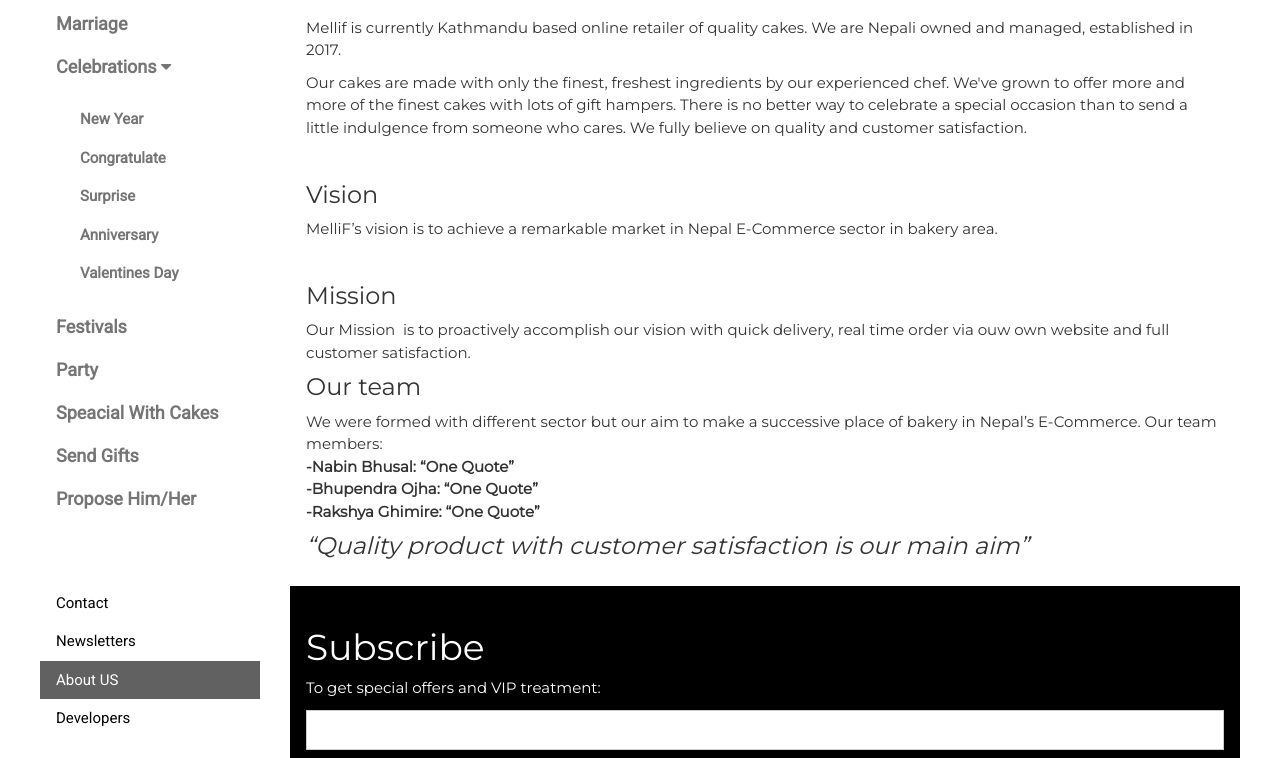
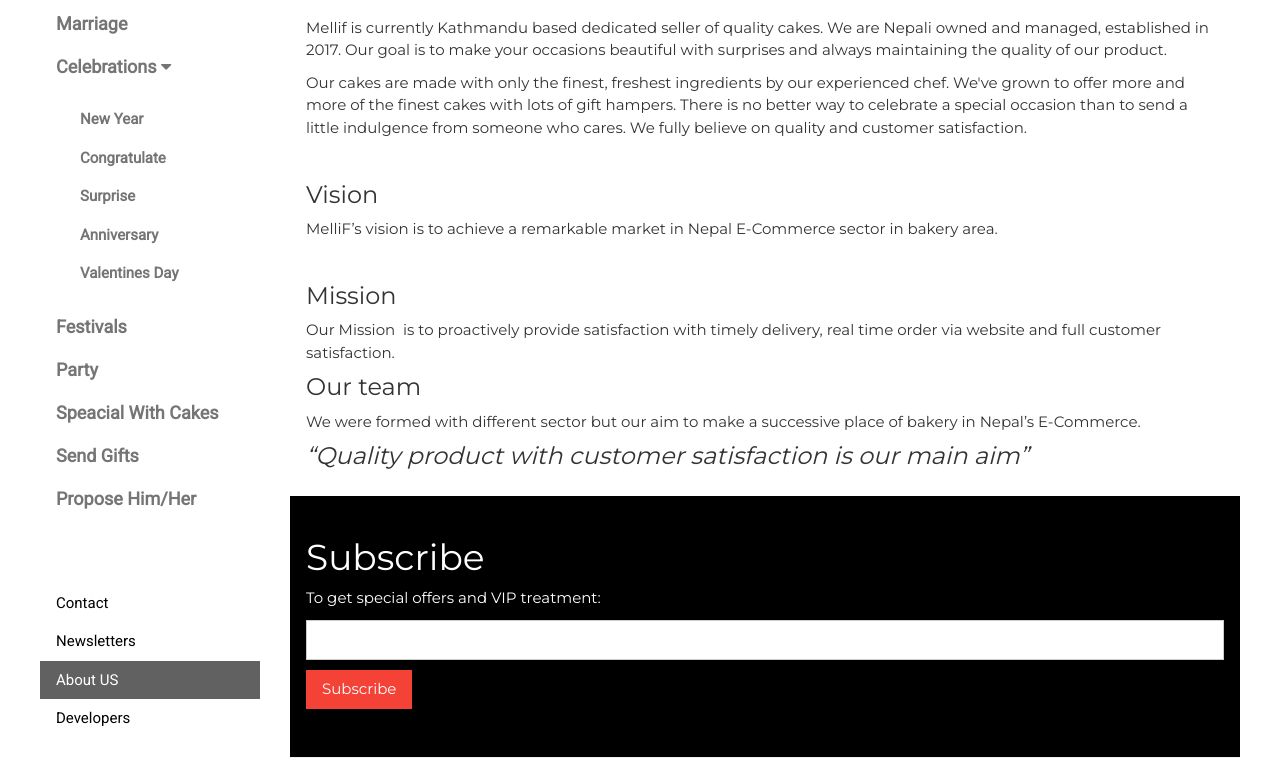
Before and after one commit to er-nabin-bhusal/project, a Django app: page /about/us/ in a window 1280 px wide. Shown: the part 62-820 px from the top of the page. Run offline with Django 3.2, Linux system fonts and the light colour scheme; some libraries are stand-ins or nearby versions.

Commit message:
about us edit

```diff
--- a/mains/templates/about.html
+++ b/mains/templates/about.html
@@ -4,7 +4,7 @@
 {% block content %}
 
 <div class="w3-container w3-margin-bottom w3-margin-top">
-	<p>Mellif  is currently Kathmandu based online retailer of quality cakes. We are Nepali owned and managed, established in 2017.
+	<p>Mellif  is currently Kathmandu based dedicated seller of quality cakes. We are Nepali owned and managed, established in 2017. Our goal is to make your occasions beautiful with surprises and always maintaining the quality of our product.
 	<p>
 	<p>
 	Our cakes are made with only the finest, freshest ingredients by our experienced chef. We've grown to offer more and more of the finest cakes with lots of gift hampers. There is no better way to celebrate a special occasion than to send a little indulgence from someone who cares. We fully believe on quality and customer satisfaction.
@@ -17,19 +17,12 @@
 
 	<h3>Mission</h3>
 	<p>
-	Our Mission  is to proactively accomplish our vision with   quick delivery, real time order via ouw own website and full customer satisfaction.
+	Our Mission  is to proactively provide satisfaction with timely delivery, real time order via website and full customer satisfaction.
 	</p>
 
 	<h3>Our team </h3>
 	<p>
-	We were formed with different sector but our aim to make a successive place of bakery in Nepal’s E-Commerce. Our team members:
-	<br>
-	<b>-Nabin  Bhusal: “One Quote”</b><br>
-	<b>-Bhupendra Ojha: “One Quote”</b><br>
-	<b>-Rakshya Ghimire: “One Quote”</b><br>
-	</p>
-
-
+	We were formed with different sector but our aim to make a successive place of bakery in Nepal’s E-Commerce.
 	<h3>
 	<i>“Quality product with customer satisfaction is our main aim”</i>
 
```
